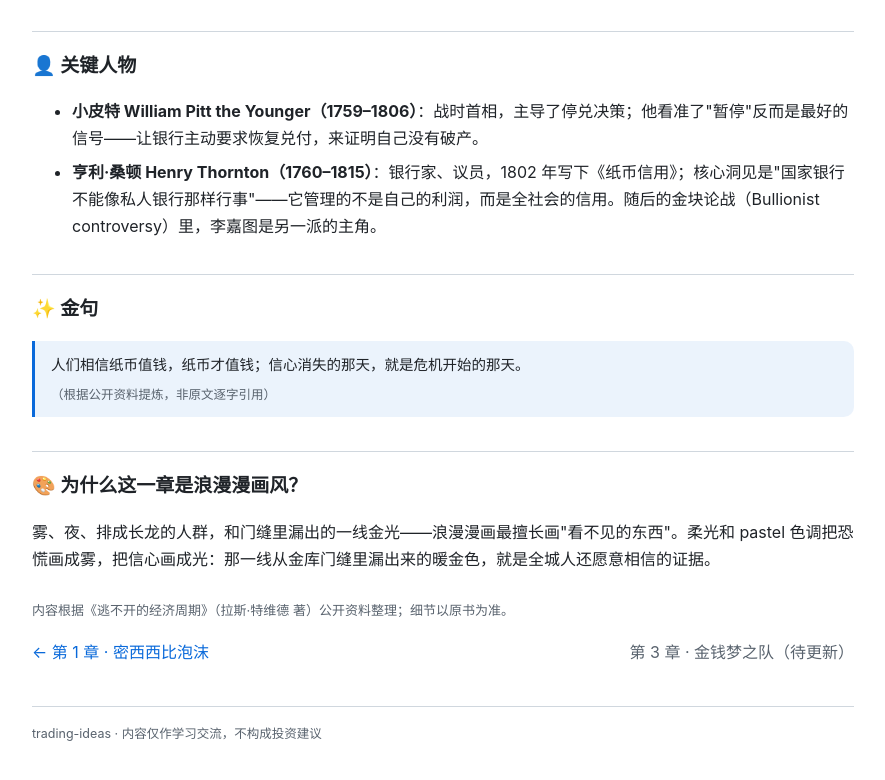
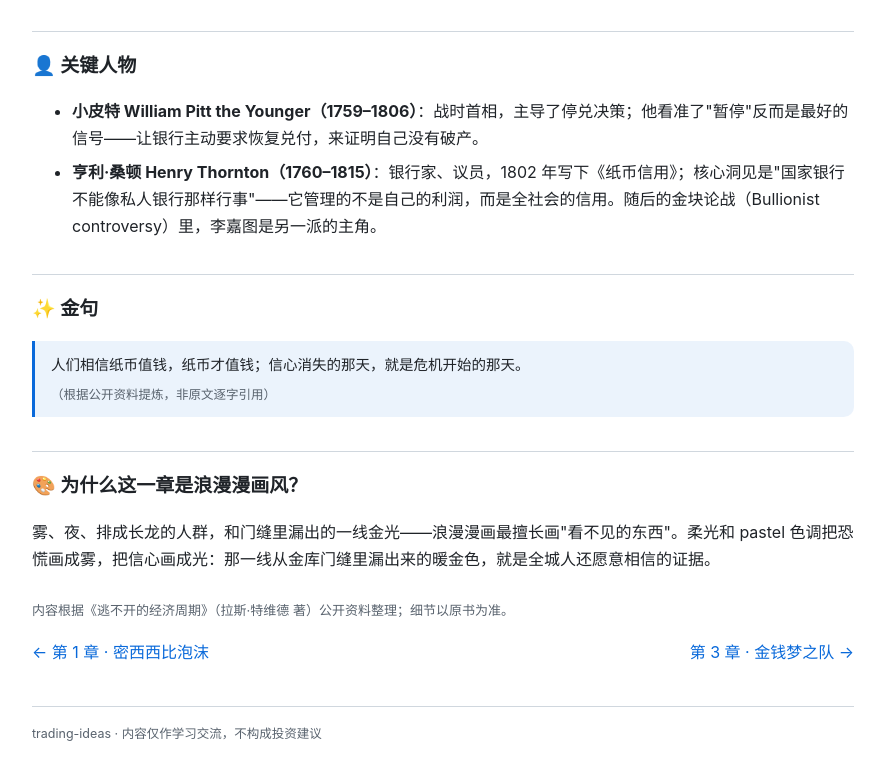
Before and after one commit to yingliupabot/trading-ideas, a website: page 读书笔记/逃不开的经济周期/02-现金支付危机/index.html in a window 1280 px wide. Shown: the part 1308-2088 px from the top of the page, without its empty margins (328-1213 px from the left). Drawn offline with Linux system fonts and the light colour scheme.

Commit message:
第3章《金钱梦之队》上线：新页面+目录链接+ch2页脚双向+浪漫漫画风插画

```diff
--- a/读书笔记/逃不开的经济周期/02-现金支付危机/index.html
+++ b/读书笔记/逃不开的经济周期/02-现金支付危机/index.html
@@ -96,7 +96,7 @@
 
     <div style="display:flex;justify-content:space-between;margin-top:18px">
       <a href="../01-密西西比泡沫/">← 第 1 章 · 密西西比泡沫</a>
-      <span style="color:var(--muted)">第 3 章 · 金钱梦之队（待更新）</span>
+      <a href="../03-金钱梦之队/">第 3 章 · 金钱梦之队 →</a>
     </div>
 
     <footer>trading-ideas · 内容仅作学习交流，不构成投资建议</footer>
```
